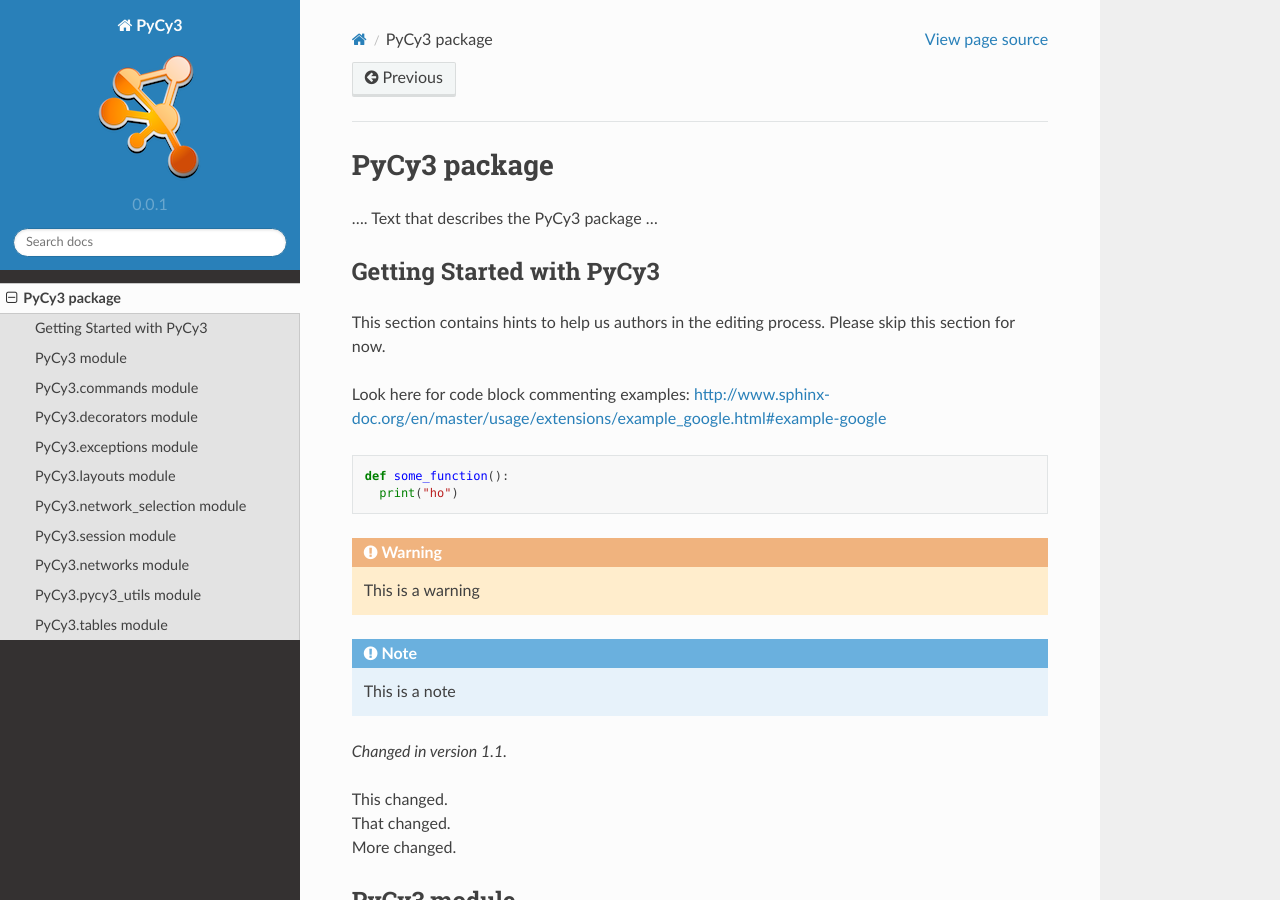
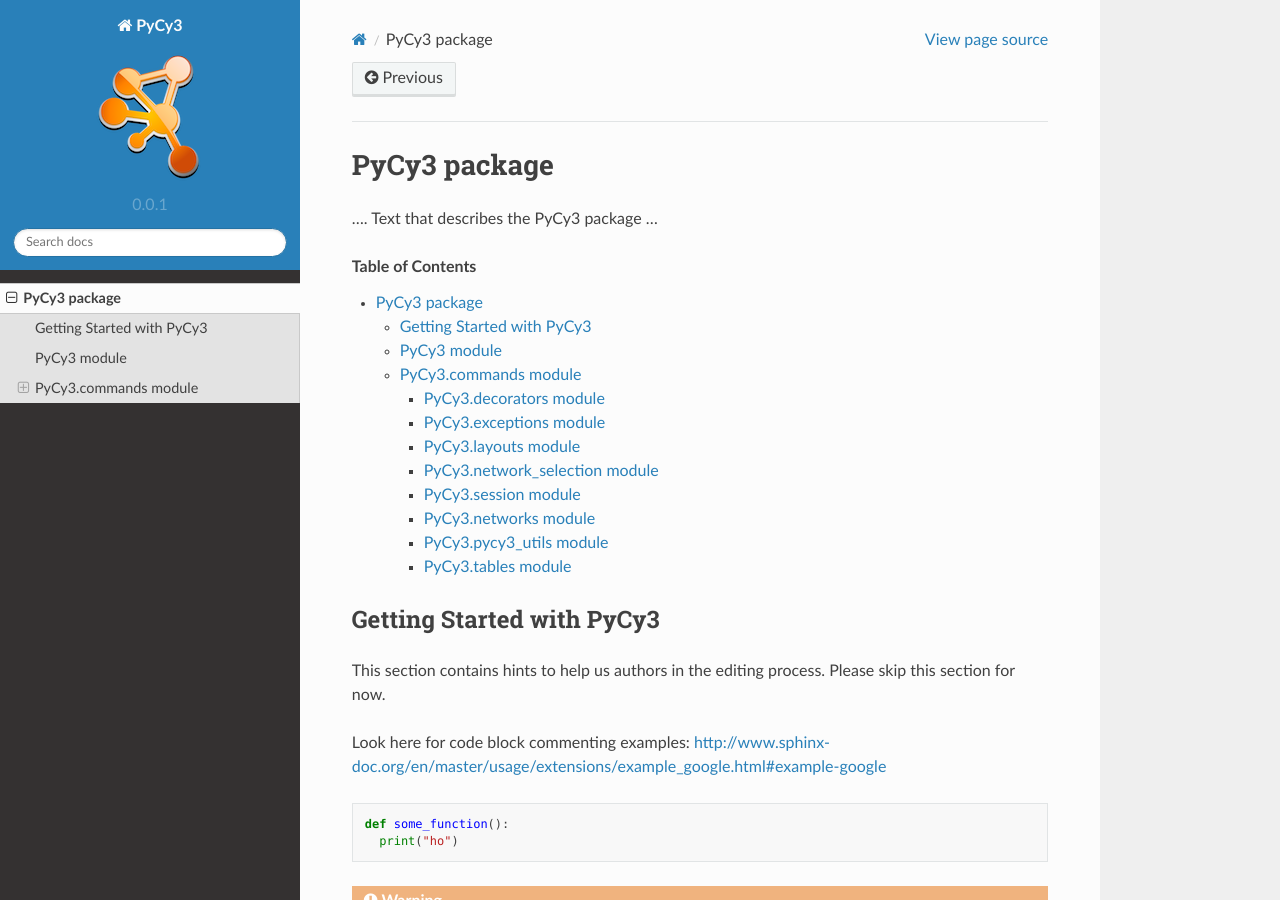
Before and after one commit to cytoscape/py4cytoscape, a Sphinx documentation site: the page built from doc/PyCy3.rst, in a window 1280 px wide and 900 px high. Built offline with Sphinx 7.4.7 and the Read the Docs theme 2.0.0, drawn with Linux system fonts in a browser that asks for light colours.

Commit message:
Improving documentation layout

```diff
--- a/doc/PyCy3.rst
+++ b/doc/PyCy3.rst
@@ -1,11 +1,14 @@
 
+*************
 PyCy3 package
-=============
+*************
 
 .... Text that describes the PyCy3 package ...
 
+.. contents:: Table of Contents
+
 Getting Started with PyCy3
---------------------------
+==========================
 This section contains hints to help us authors in the editing process. Please skip this section for now.
 
 Look here for code block commenting examples: http://www.sphinx-doc.org/en/master/usage/extensions/example_google.html#example-google
@@ -30,7 +33,7 @@ Look here for code block commenting examples: http://www.sphinx-doc.org/en/maste
 |  More changed.
 
 PyCy3 module
---------------------------
+============
 
 .. automodule:: PyCy3
     :members:
@@ -38,7 +41,7 @@ PyCy3 module
     :show-inheritance:
 
 PyCy3.commands module
----------------------
+=====================
 
 .. automodule:: PyCy3.commands
     :members:
--- a/doc/conf.py
+++ b/doc/conf.py
@@ -84,36 +84,22 @@ pygments_style = None
 # The theme to use for HTML and HTML Help pages.  See the documentation for
 # a list of builtin themes.
 #
-# Alabaster is the default, but is too white, so I commented out: html_theme = 'alabaster'
+# [BD] Alabaster is the default, but is too white, so I commented out: html_theme = 'alabaster'
 # Note that this means we can also comment out certain CSS (located in _static/css)
 import sphinx_rtd_theme
 html_theme = "sphinx_rtd_theme"
 html_theme_path = [sphinx_rtd_theme.get_html_theme_path()]
-# from http://stackoverflow.com/questions/32079200/how-do-i-set-up-custom-styles-for-restructuredtext-sphinx-readthedocs-etc/32079202#32079202
+# [BD] from http://stackoverflow.com/questions/32079200/how-do-i-set-up-custom-styles-for-restructuredtext-sphinx-readthedocs-etc/32079202#32079202
 html_logo = '_static/images/cytoscape3-icon-trans-128x128.png'
 html_favicon = '_static/images/cytoscape3-icon.ico'
-html_theme_options = {
-#    'canonical_url': '',
-#    'analytics_id': 'UA-XXXXXXX-1',  # Provided by Google in your dashboard
-#    'logo_only': False,
-#    'display_version': True,
-    'prev_next_buttons_location': 'top',
-#    'style_external_links': False,
-#    'vcs_pageview_mode': '',
-#    'style_nav_header_background': 'blue', # This controls the background for the logo in the upper left corner
-    # Toc options
-#    'collapse_navigation': True,
-#    'sticky_navigation': True,
-#    'navigation_depth': 4,
-#    'includehidden': True,
-#    'titles_only': True
-}
 
 # Theme options are theme-specific and customize the look and feel of a theme
 # further.  For a list of options available for each theme, see the
 # documentation.
 #
-# html_theme_options = {}
+html_theme_options = {
+    'prev_next_buttons_location': 'both',
+}
 
 # Add any paths that contain custom static files (such as style sheets) here,
 # relative to this directory. They are copied after the builtin static files,
```
Also changed, not shown: doc/intro.rst (deleted).
